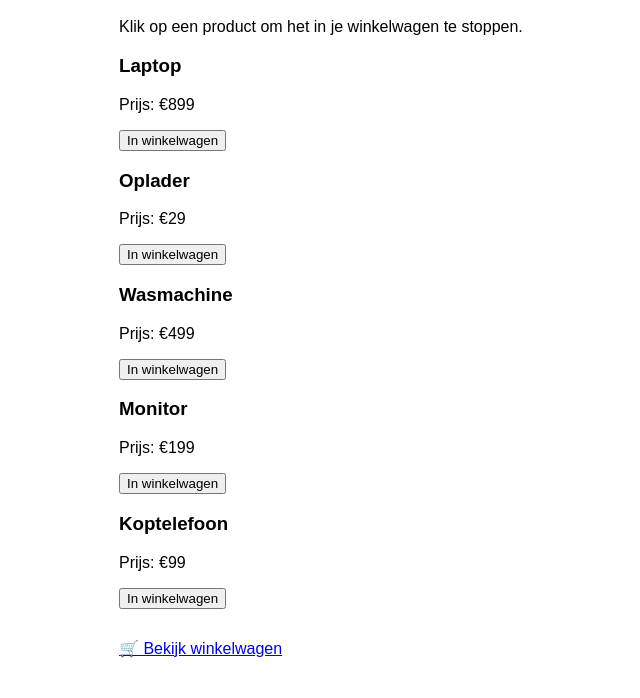
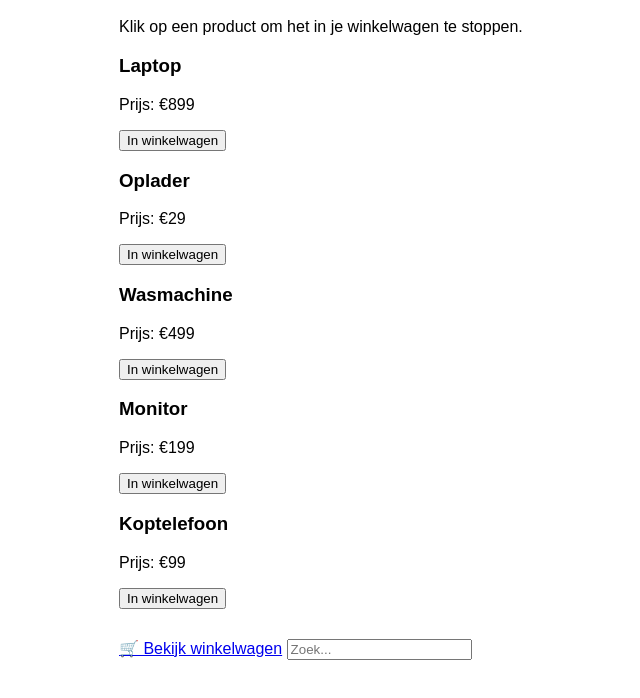
Before and after one commit to m1ckeyFm0use/EPCSTOCK, a plain HTML site: page index.html in a window 1280 px wide. Shown: the part 80-778 px from the top of the page, without its empty margins (121-761 px from the left). Drawn offline with Linux system fonts and the light colour scheme.

Commit message:
Update index.html

```diff
--- a/index.html
+++ b/index.html
@@ -61,6 +61,7 @@ function voegToe(naam, prijs) {
   alert(`${naam} is toegevoegd aan je winkelwagen.`);
 }
 </script>
+<input type="text" onkeyup="zoekProducten(this.value)" placeholder="Zoek...">
 
 </body>
 </html>
```
